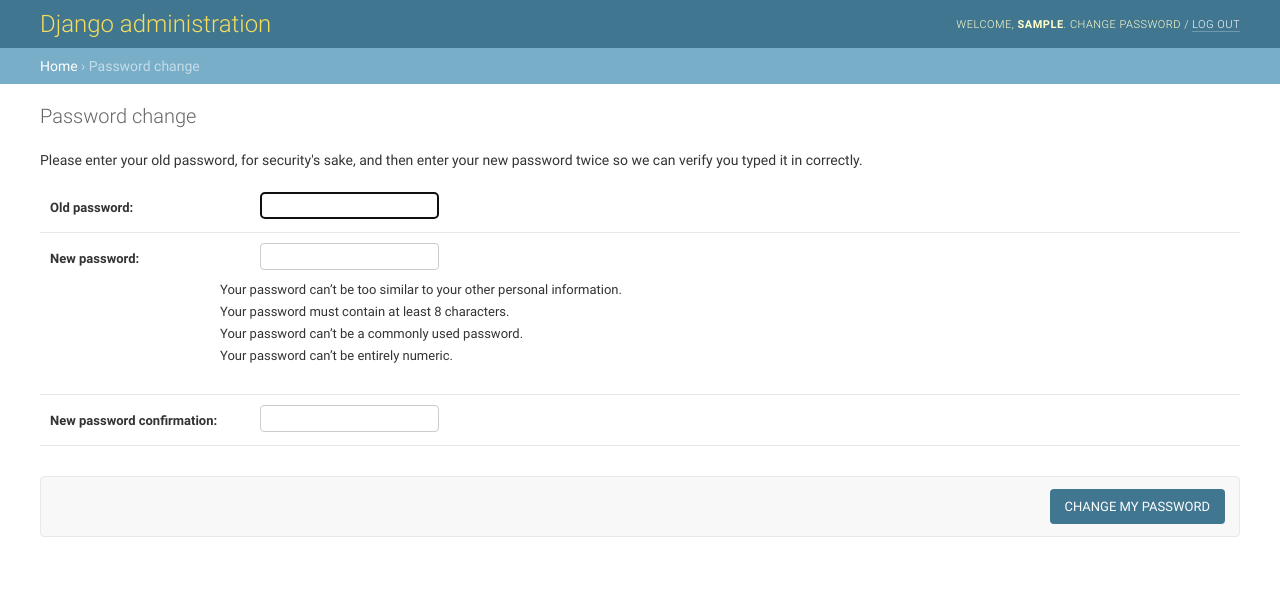
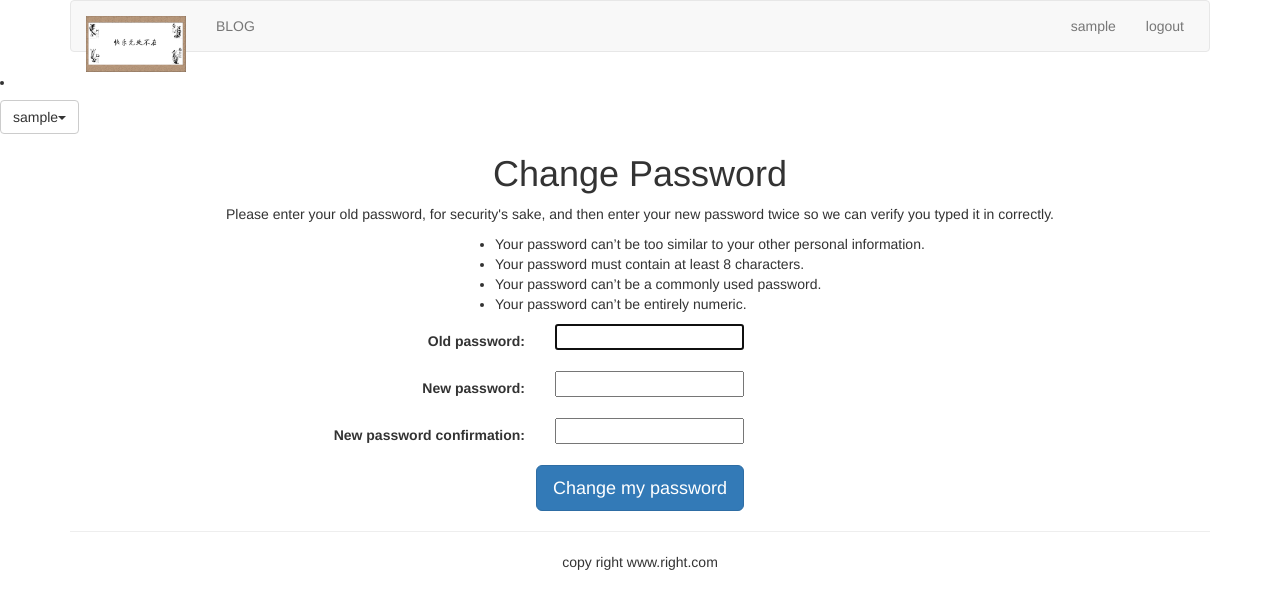
Before and after one commit to NoahGit/Python, a Django app: page /admin/password_change/ in a window 1280 px wide. Shown: the top 609 px of the page. Run offline with Django 3.2, Linux system fonts and the light colour scheme; the visitor is signed in with stand-in values (Sample User, id 1); some libraries are stand-ins or nearby versions.

Commit message:
Signed-off-by: 20181124-83page

```diff
--- a/account/urls.py
+++ b/account/urls.py
@@ -9,4 +9,6 @@
     url(r'^new-login/$', auth_views.login, {"template_name": "account/login.html"}, name="user_login_new"),
     url(r'^logout/$', auth_views.logout, {"template_name": "account/logout.html"}, name='user_logout'),
     url(r'^register/$', views.register, name="user_register"),
+    url(r'^password-change/$', auth_views.password_change, {"post_change_redirect":"/account/password-change-done"}, name='password_change'),
+    url(r'^password-change-done/$', auth_views.password_change_done, name='password_change_done'),
 ]
--- a/templates/account/login.html
+++ b/templates/account/login.html
@@ -2,7 +2,7 @@
 {% load staticfiles %}
 {% block title %}Login{% endblock %}
 {% block content %}
-    <div class="row text-center vertical-middle-sm">
+    <div class="row text-center glyphicon-object-align-vertical">
         <form class="form-horizontal" action="." method="post">
             <h1>Login</h1>
             <p>Input your username and password</p>
--- a/templates/header.html
+++ b/templates/header.html
@@ -23,3 +23,19 @@
         </div>
     </nav>
 </div>
+
+{% if user.is_authenticated %}
+    <li>
+        <div class="dropdown" style="margin-top:8px">
+            <button class='btn btn-default dropdown-toggle' type='button' id='dropdownMenu' data-toggle='dropdown'>
+                {{ user.username }}<span class='caret'></span>
+            </button>
+            <ul class="dropdown-menu">
+                <li><a href="{% url 'account:password_change' %}">修改密码</a> </li>
+            </ul>
+        </div>
+    </li>
+{% endif %}
+
+<script src="{% static 'js/jquery.js' %}"></script>
+<script src="{% static 'js/bootstrap.js' %}"></script>
--- a/templates/registration/password_change_form.html
+++ b/templates/registration/password_change_form.html
@@ -1,60 +1,41 @@
-{% extends "admin/base_site.html" %}
-{% load i18n static %}
-{% block extrastyle %}{{ block.super }}<link rel="stylesheet" type="text/css" href="{% static "admin/css/forms.css" %}" />{% endblock %}
-{% block userlinks %}{% url 'django-admindocs-docroot' as docsroot %}{% if docsroot %}<a href="{{ docsroot }}">{% trans 'Documentation' %}</a> / {% endif %} {% trans 'Change password' %} / <a href="{% url 'admin:logout' %}">{% trans 'Log out' %}</a>{% endblock %}
-{% block breadcrumbs %}
-<div class="breadcrumbs">
-<a href="{% url 'admin:index' %}">{% trans 'Home' %}</a>
-&rsaquo; {% trans 'Password change' %}
-</div>
+{% extends "base.html" %}
+{% block title %}password change{% endblock %}
+{% block content %}
+    <div class="row text-center glyphicon-object-align-vertical">
+        <h1>Change Password</h1>
+        <p>Please enter your old password, for security's sake, and then enter your new password twice so we can
+    verify you typed it in correctly.</p>
+        {% if form.new_password1.help_text %}
+            <div class="text-left" style="margin-left:400px">
+                <p>{{ form.new_password1.help_text|safe }}</p>
+            </div>
+        {% endif %}
+        <form class="form-horizontal" action="." method="post">{% csrf_token %}
+            <div class="form-group">
+                <label class="col-md-5 control-label text-right">
+                    {{ form.old_password.label_tag }}
+                </label>
+                <div class="col-md-6 text-left">
+                    {{ form.old_password }}
+                </div>
+            </div>
+            <div class="form-group">
+                <label class="col-md-5 control-label text-right">
+                    {{ form.new_password1.label_tag }}
+                </label>
+                <div class="col-md-6 text-left">
+                    {{ form.new_password1 }}
+                </div>
+            </div>
+            <div class="form-group">
+                <label class="col-md-5 control-label text-right">
+                    {{ form.new_password2.label_tag }}
+                </label>
+                <div class="col-md-6 text-left">
+                    {{ form.new_password2 }}
+                </div>
+            </div>
+            <input type="submit" value="Change my password" class="btn btn-primary btn-lg">
+        </form>
+    </div>
 {% endblock %}
-
-{% block title %}{{ title }}{% endblock %}
-{% block content_title %}<h1>{{ title }}</h1>{% endblock %}
-
-{% block content %}<div id="content-main">
-
-<form method="post">{% csrf_token %}
-<div>
-{% if form.errors %}
-    <p class="errornote">
-    {% if form.errors.items|length == 1 %}{% trans "Please correct the error below." %}{% else %}{% trans "Please correct the errors below." %}{% endif %}
-    </p>
-{% endif %}
-
-
-<p>{% trans "Please enter your old password, for security's sake, and then enter your new password twice so we can verify you typed it in correctly." %}</p>
-
-<fieldset class="module aligned wide">
-
-<div class="form-row">
-    {{ form.old_password.errors }}
-    {{ form.old_password.label_tag }} {{ form.old_password }}
-</div>
-
-<div class="form-row">
-    {{ form.new_password1.errors }}
-    {{ form.new_password1.label_tag }} {{ form.new_password1 }}
-    {% if form.new_password1.help_text %}
-    <p class="help">{{ form.new_password1.help_text|safe }}</p>
-    {% endif %}
-</div>
-
-<div class="form-row">
-{{ form.new_password2.errors }}
-    {{ form.new_password2.label_tag }} {{ form.new_password2 }}
-    {% if form.new_password2.help_text %}
-    <p class="help">{{ form.new_password2.help_text|safe }}</p>
-    {% endif %}
-</div>
-
-</fieldset>
-
-<div class="submit-row">
-    <input type="submit" value="{% trans 'Change my password' %}" class="default" />
-</div>
-
-</div>
-</form></div>
-
-{% endblock %}
```
Also changed, not shown: templates/registration/password_change_done.html (+6 -14 lines).
